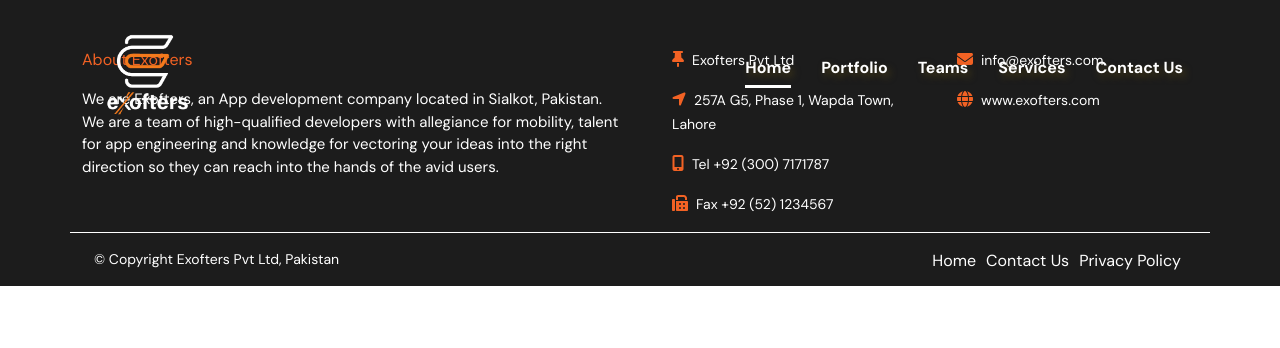
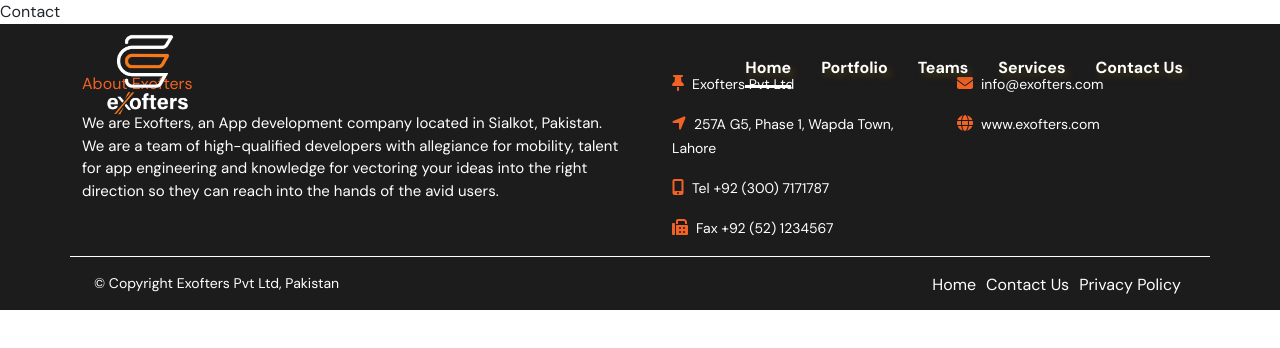
Before and after one commit to adeelshhid/Exofters-Web, a React (Create React App) app: page /contact in a window 1280 px wide. Shown: the top 348 px of the page. Built offline with nearby package versions, Linux system fonts and the light colour scheme.

Commit message:
Contact Created

```diff
--- a/src/App.js
+++ b/src/App.js
@@ -6,6 +6,7 @@
 import Footer from "./Components/Footer/Footer";
 import Teams from "./Components/Teams/Teams";
 import Services from "./Components/Services/Services";
+import { Contact } from "./Components/Contact Us/Contact";
 
 const App = (React.FC = () => {
   return (
@@ -16,6 +17,7 @@
         <Route path="/portfolio" element={<Portfolio />} />
         <Route path="/teams" element={<Teams />} />
         <Route path="/services" element={<Services />} />
+        <Route path="/contact" element={<Contact />}></Route>
       </Routes>
       <Footer />
     </>
--- /dev/null
+++ b/src/Components/Contact Us/Contact.js
@@ -0,0 +1,10 @@
+import React from 'react';
+import "./Contact.css";
+
+export const Contact = () => {
+  return (
+    <div>
+        <div>Contact</div>
+    </div>
+  )
+}
--- a/src/Components/NavBar/NavBar.js
+++ b/src/Components/NavBar/NavBar.js
@@ -111,7 +111,7 @@
               Services
             </Link>
             <Link
-              to="/"
+              to="/contact"
               onClick={() => {
                 localStorage.setItem('selectedTab', '4')
 
@@ -209,7 +209,7 @@
               Team
             </Link>
             <Link
-              to="/"
+              to="/contact"
               className={selectedIndex === 4 ? "selected-btn" : "canvas-btn"}
               onClick={() => {
                 setIndex(4);
```
Also changed, not shown: src/Components/Contact Us/Contact.css (added).
